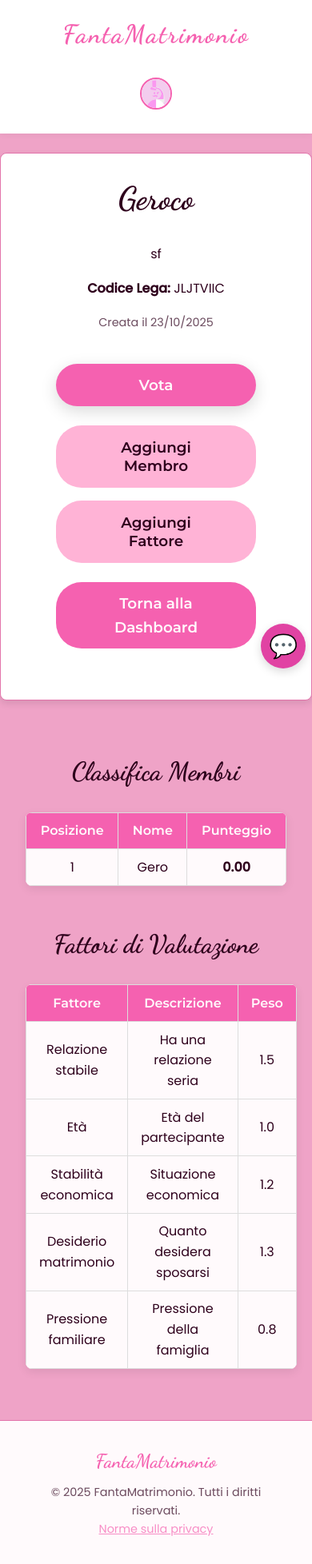
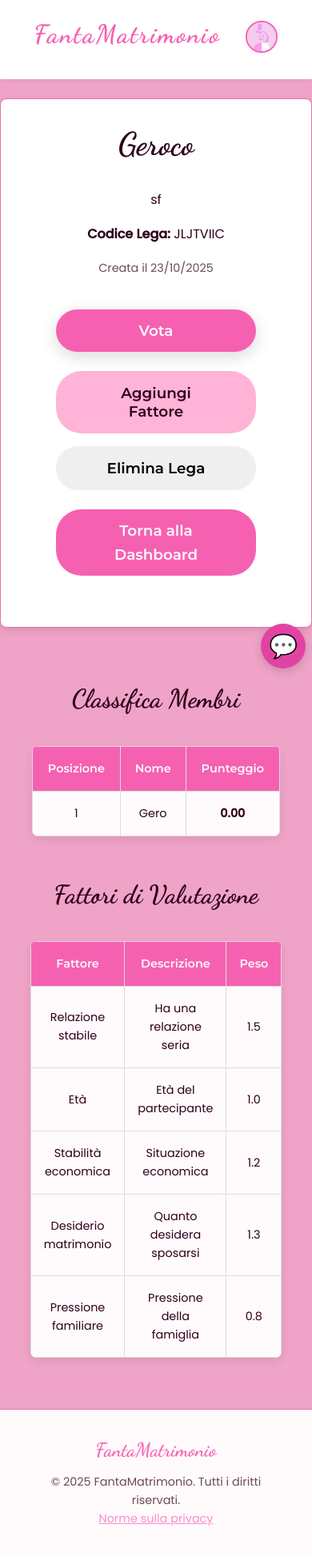
Before and after one commit to Gerocoo/FantaMatrimonio, a Flask app: page /league/1 in a window 390 px wide. Shown: the whole page at 80% size. After the commit the page ends 1908 px from the top, so only its background shows below. Run offline with Flask 3, Linux system fonts and the light colour scheme; a user stored in the database is signed in; data comes from the database, SQL or seed files in the repository; both versions use the stored data as it was after the commit; some libraries are stand-ins or nearby versions.

Commit message:
fix nav, table ranking for mobile

```diff
--- a/app.py
+++ b/app.py
@@ -442,28 +442,6 @@ def login():
     return render_template("login.html")
 
 
-confirmation_html_template = """
-<!DOCTYPE html>
-<html lang="it">
-<head><meta charset="UTF-8" /><title>Conferma Registrazione</title></head>
-<body style="font-family:Arial,sans-serif; background:#f4f4f5; margin:0; padding:20px;">
-  <div style="max-width:600px; margin:40px auto; background:#fff; padding:30px; border-radius:8px; box-shadow:0 4px 15px rgba(0,0,0,0.1);">
-    <h1 style="color:#2c3e50;">Benvenuto su FantaMatrimonio!</h1>
-    <p>Ciao {username},</p>
-    <p>Per attivare il tuo account clicca sul pulsante qui sotto:</p>
-    <p style="text-align:center;">
-      <a href="{confirm_url}" style="display:inline-block; padding:12px 25px; background:#3498db; color:#fff; text-decoration:none; border-radius:5px; font-weight:bold;">Conferma la Registrazione</a>
-    </p>
-    <p>Se non hai richiesto questa registrazione, puoi ignorare questa email.</p>
-    <footer style="margin-top:40px; font-size:12px; color:#999; text-align:center;">
-      FantaMatrimonio - Tutti i diritti riservati &copy; 2025
-    </footer>
-  </div>
-</body>
-</html>
-"""
-
-
 
 confirmation_html_template = """
 <!DOCTYPE html>
@@ -532,7 +510,23 @@ def register():
         flash("Errore durante la registrazione: " + str(e), "danger")
         return render_template("register.html")
 
+@app.route("/league/<league_id>/delete", methods=["POST"])
+def delete_league(league_id):
+    if 'user_id' not in session:
+        flash("Effettua prima il login", "warning")
+        return redirect(url_for("login"))
 
+    league = League.query.get_or_404(league_id)
+
+    if league.owner_id != session['user_id']:
+        flash("Solo il proprietario può eliminare la lega", "danger")
+        return redirect(url_for("dashboard"))
+
+    db.session.delete(league)
+    db.session.commit()
+
+    flash(f"Lega '{league.name}' eliminata con successo", "success")
+    return redirect(url_for("dashboard"))
 
 @app.route('/update_username', methods=['POST'])
 def update_username():
--- a/static/fanta.css
+++ b/static/fanta.css
@@ -87,12 +87,12 @@ leghe-home h2 {
    NAVBAR
    ============================================ */
 .navbar {
-    display: flex;
-    align-items: center;
-    justify-content: space-between;
-    padding: 10px 20px;
-    background: #fff;
-    box-shadow: 0 1px 6px rgba(0,0,0,0.03);
+  display: flex;
+  justify-content: space-between;
+  align-items: center;
+  padding: 1rem 2rem;
+  background: #fff;
+  box-shadow: 0 2px 8px rgba(225,67,163,0.1);
 }
 .navbar-avatar {
   width: 45px;
@@ -247,9 +247,7 @@ leghe-home h2 {
   transition: background 0.2s;
 }
 
-#profileDropdown:hover {
-  background: var(--muted);
-}
+
 
 .dropdown-content {
   display: none;
@@ -858,12 +856,12 @@ tbody td {
         padding: 8px 16px;
     }
     .navbar {
-        flex-direction: column;
+
         align-items: stretch;
     }
     .navbar-buttons {
-        justify-content: flex-end;
-        margin-top: 10px;
+        justify-content: center;
+
     }
 }
 .navbar {
@@ -932,10 +930,10 @@ tbody td {
 /* OVERRIDE: responsive NAVBAR */
 @media (max-width: 540px) {
   .navbar {
-    flex-direction: column;
+    flex-wrap: wrap;
     align-items: stretch;
     text-align: center;
-    gap: 0.5rem;
+
     padding: 18px 7vw;
     min-height: unset;
   }
@@ -946,7 +944,7 @@ tbody td {
     margin-right: 0;
   }
   .navbar-buttons {
-    flex-direction: column;
+    flex-direction: row;
     align-items: center;
     width: 100%;
     gap: 8px;
@@ -958,6 +956,61 @@ tbody td {
     font-size: 1.15em;
     margin: 0;
   }
+  table.table-ranking {
+  width: 100%;
+  max-width: 600px; /* limita la larghezza massima */
+  margin: 2rem auto; /* centra la tabella */
+  border-collapse: collapse;
+  background: var(--card);
+  border-radius: var(--radius);
+  overflow: hidden;
+  box-shadow: 0 4px 12px rgba(0, 0, 0, 0.08);
+}
+
+/* Header della tabella */
+table.table-ranking thead {
+  background: var(--primary);
+  color: var(--primary-foreground);
+}
+
+table.table-ranking thead th {
+  padding: 1rem;
+  text-align: center; /* centra il testo negli header */
+  font-family: "Montserrat", sans-serif;
+  font-weight: 600;
+}
+
+/* Righe del body */
+table.table-ranking tbody tr {
+  border-bottom: 1px solid var(--border);
+  transition: background 0.2s;
+}
+
+
+table.table-ranking tbody tr:hover {
+  background: var(--secondary);
+}
+
+/* Celle del body */
+table.table-ranking tbody td {
+  padding: 1rem;
+  text-align: center; /* centra il testo nelle celle */
+  color: var(--card-foreground);
+  font-family: "Poppins", sans-serif;
+}
+
+/* Responsive */
+@media (max-width: 768px) {
+  table.table-ranking {
+    max-width: 95%;
+  }
+
+  table.table-ranking th,
+  table.table-ranking td {
+    padding: 0.75rem 0.5rem;
+    font-size: 0.9rem;
+  }
+}
 }
 
 @media (max-width: 350px) {
--- a/templates/base.html
+++ b/templates/base.html
@@ -4,7 +4,7 @@
   <meta charset="UTF-8" />
   <meta name="viewport" content="width=device-width, initial-scale=1.0" />
   <title>{% block title %}FantaMatrimonio{% endblock %}</title>
-  <meta name="description" content="FantaMatrimonio - Il gioco di scommesse più divertente e goliardico che mette alla prova la vostra conoscenza degli amici (e di voi stessi!)">
+  <meta name="description" content="FantaMatrimonio - Il gioco di scommesse più divertente e goliardico che mette alla prova la conoscenza dei vostri amici (e di voi stessi!)">
   <link rel="icon" href="{{ url_for('static', filename='default.png') }}" />
   <link href="https://fonts.googleapis.com/css2?family=Dancing+Script:wght@600;700&family=Montserrat:wght@500;600;700&family=Poppins:wght@300;400;500&display=swap" rel="stylesheet">
   <link rel="stylesheet" href="{{ url_for('static', filename='fanta.css') }}">
@@ -58,9 +58,11 @@
       </div>
     </div>
   {% else %}
-    <div style="gap:1rem;">
-      <a href="{{ url_for('login') }}" class="btn btn-secondary" style="padding: 0.5rem 1.5rem; margin: 0;">Login</a>
-      <a href="{{ url_for('register') }}" class="btn btn-primary" style="padding: 0.5rem 1.5rem; margin: 0;">Registrati</a>
+    <div class="navbar-buttons">
+      <br>
+      <a href="{{ url_for('login') }}" class="btn btn-secondary">Login</a>
+
+      <a href="{{ url_for('register') }}" class="btn btn-primary">Registrati</a>
     </div>
   {% endif %}
 </nav>
--- a/templates/index.html
+++ b/templates/index.html
@@ -5,11 +5,12 @@
   <main>
   <h1>Benvenuti a FantaMatrimonio</h1>
   <p>
-    Il gioco di scommesse più divertente e goliardico che mette alla prova la vostra conoscenza degli amici (e di voi stessi)!
+    Il gioco di scommesse più divertente e goliardico che mette alla prova la conoscenza dei vostri amici (e di voi stessi)!
     Pronti a sfidare i vostri amici e a prevedere chi sarà il prossimo a convolare a nozze?
   </p>
    <p style="margin-top: 1rem; font-size: 1.1rem;">
     Non sai come si gioca?
+    <br>
     <a href="{{ url_for('rules') }}" style="color: white; text-decoration: underline; font-weight: 600;">
       Leggi le regole!
     </a>
@@ -34,7 +35,7 @@
       <input
         type="text"
         name="search"
-        placeholder="Cerca per nome lega o proprietario..."
+        placeholder="Nome lega o admin.."
         value="{{ search_query or '' }}"
         class="search-input"
       >
--- a/templates/join_league.html
+++ b/templates/join_league.html
@@ -67,7 +67,7 @@ document.querySelectorAll('.btn-join').forEach(btn => {
           style="width: 100%; padding: 0.75rem; border: 2px solid var(--input); border-radius: var(--radius); margin-bottom: 1rem;">
       </div>
 
-      <div style="display: flex; gap: 1rem;">
+      <div style="display: flex; gap: 1rem;flex-direction: column;">
         <button type="button" onclick="closeJoinPopup()" class="btn btn-secondary" style="flex: 1; margin: 0;">
           Annulla
         </button>
--- a/templates/league_detail.html
+++ b/templates/league_detail.html
@@ -14,11 +14,16 @@
     <a href="{{ url_for('vote', league_id=league.id) }}" class="btn btn-primary">Vota</a>
   {% endif %}
   {% if is_owner %}
-      <button onclick="toggleForm('addMemberForm')" class="btn btn-secondary">Aggiungi Membro</button>
     <button onclick="toggleForm('addFactorForm')" class="btn btn-secondary">Aggiungi Fattore</button>
+    <button onclick="confirmDelete()" class="btn btn-danger">Elimina Lega</button>
   {% endif %}
   <a href="{{ url_for('dashboard') }}" class="btn btn-secondary">Torna alla Dashboard</a>
 </div>
+{% if is_owner %}
+<form id="deleteLeagueForm" method="post" action="{{ url_for('delete_league', league_id=league.id) }}" style="display:none;">
+  <input type="hidden" name="confirm" value="1">
+</form>
+{% endif %}
 </section>
 
 {% if is_owner %}
@@ -192,6 +197,11 @@ fetch(`/league/${leagueId}/chat`)
       lastSeenMessageId = messages[messages.length - 1].id;
     }
   });
+  function confirmDelete() {
+  if(confirm("Sei sicuro di voler eliminare questa lega? L'azione è irreversibile!")) {
+    document.getElementById("deleteLeagueForm").submit();
+  }
+}
 </script>
 
 <main>
```
Also changed, not shown: instance/fantamatrimonio.db (added). Lines whose indentation alone changed are shown as unchanged.
